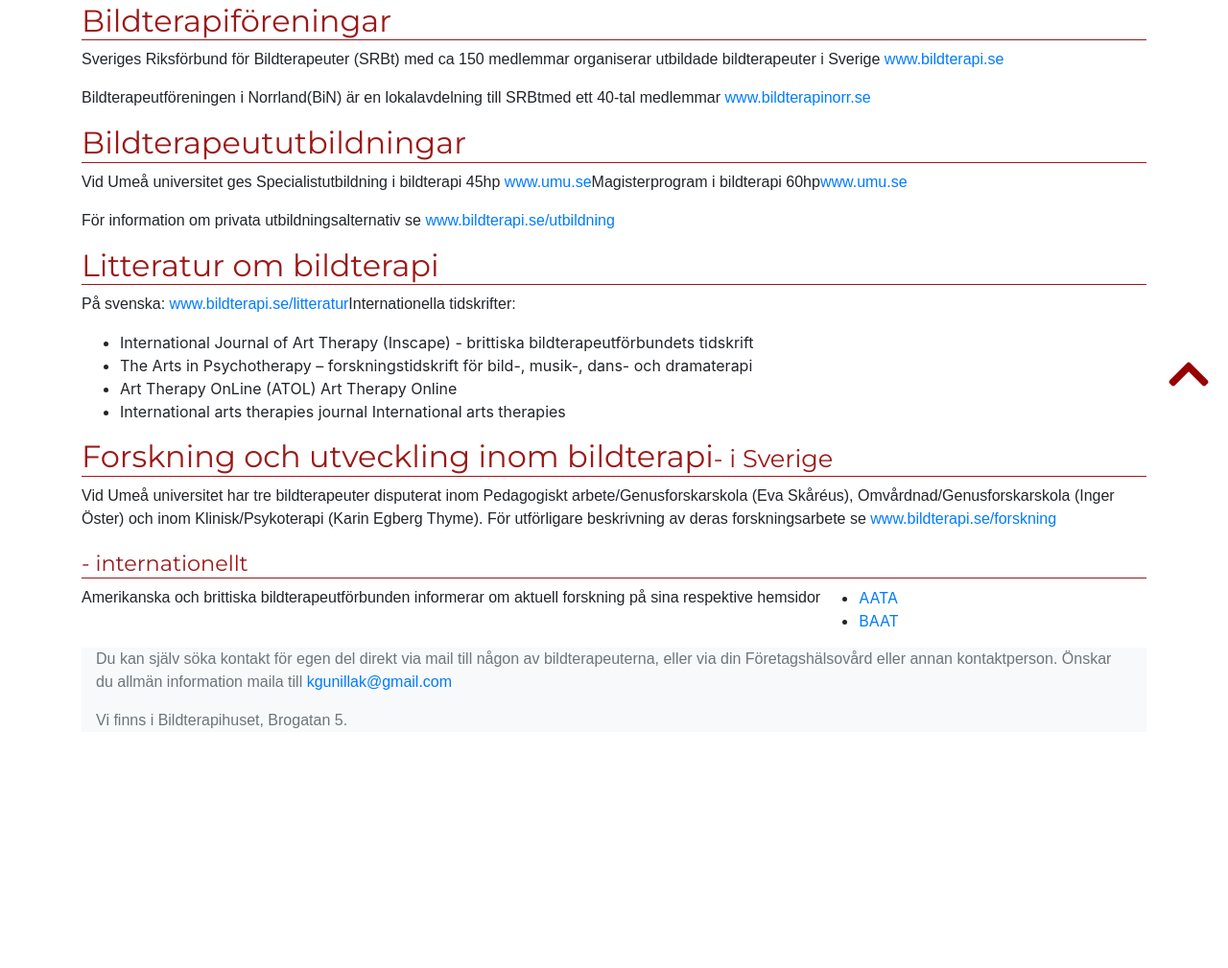
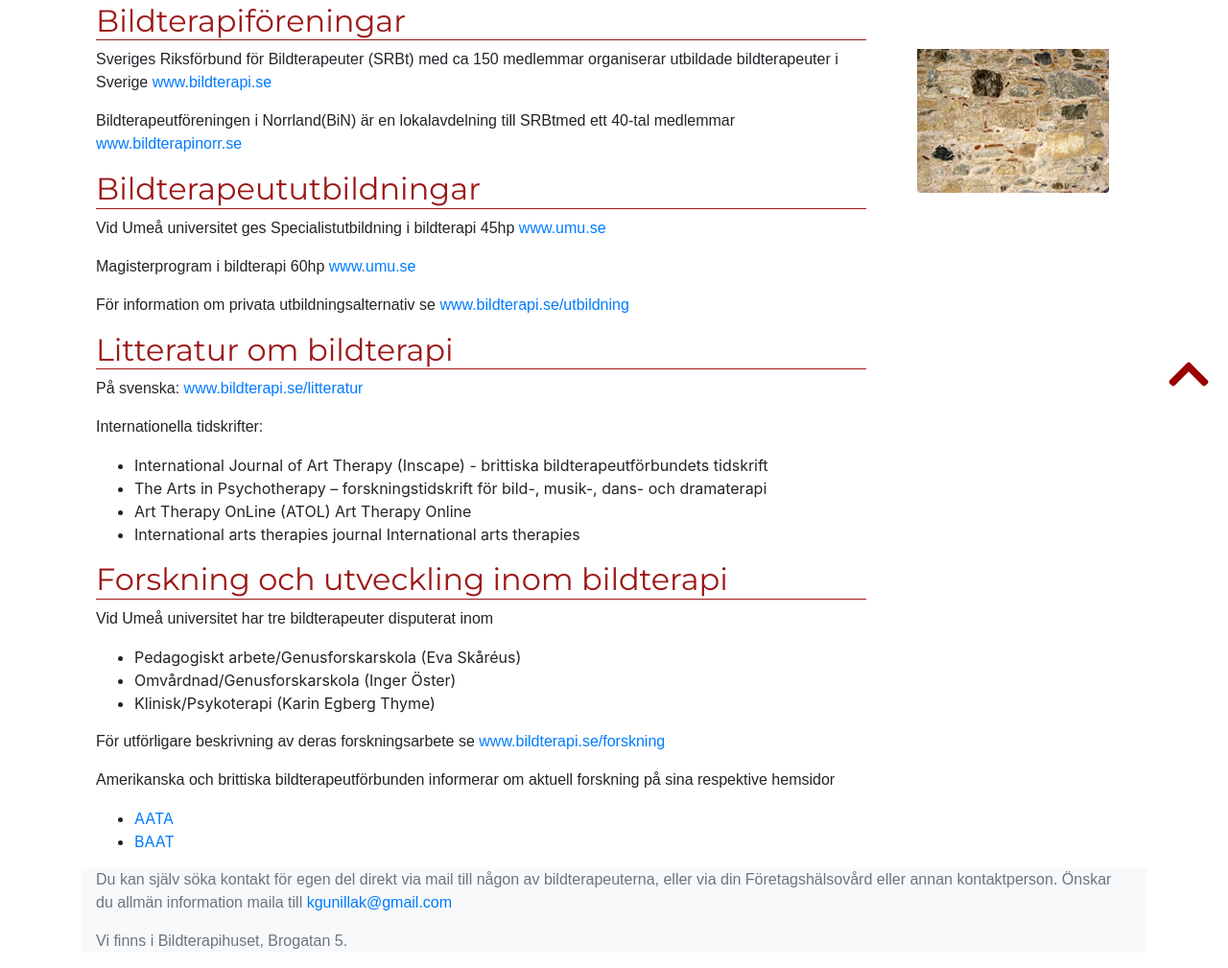
Before and after one commit to jensadev/bthpug, a plain HTML site: page resources.html in a window 1280 px wide. Shown: the part 366-1375 px from the top of the page at 96% size. Before the commit the page ends 1145 px from the top, so only its background shows below. Drawn offline with nearby package versions, Linux system fonts and the light colour scheme; a web font is replaced by a local one.

Commit message:
Bilder på vissa sidor.  Stiländring

```diff
--- a/resources.html
+++ b/resources.html
@@ -40,30 +40,38 @@
         </div>
         <div class="container-fluid">
           <div class="row">
+            <div class="col-md-9">
               <h2 class="rubrik-red">Bildterapiföreningar</h2>
-            <p>Sveriges Riksförbund för Bildterapeuter (SRBt) med ca 150 medlemmar organiserar utbildade bildterapeuter i Sverige <a href="http://www.bildterapi.se">www.bildterapi.se</a></p>
-            <p>Bildterapeutföreningen i Norrland(BiN) är en lokalavdelning till SRBtmed ett 40-tal medlemmar <a href="http://www.bildterapinorr.se">www.bildterapinorr.se</a></p>
+              <p>Sveriges Riksförbund för Bildterapeuter (SRBt) med ca 150 medlemmar organiserar utbildade bildterapeuter i Sverige <a href="http://www.bildterapi.se">www.bildterapi.se </a></p>
+              <p>Bildterapeutföreningen i Norrland(BiN) är en lokalavdelning till SRBtmed ett 40-tal medlemmar <a href="http://www.bildterapinorr.se">www.bildterapinorr.se </a></p>
               <h2 class="rubrik-red">Bildterapeututbildningar</h2>
-            <p>Vid Umeå universitet ges Specialistutbildning i bildterapi 45hp <a href="http://www.umu.se">www.umu.se</a></p>
-            <p>Magisterprogram i bildterapi 60hp<a href="http://www.umu.se">www.umu.se</a></p>
-            <p>För information om privata utbildningsalternativ se <a href="http://www.bildterapi.se/utbildning">www.bildterapi.se/utbildning</a></p>
+              <p class="d-block">Vid Umeå universitet ges Specialistutbildning i bildterapi 45hp <a href="http://www.umu.se">www.umu.se</a></p>
+              <p class="d-block">Magisterprogram i bildterapi 60hp <a href="http://www.umu.se">www.umu.se</a></p>
+              <p>För information om privata utbildningsalternativ se <a href="http://www.bildterapi.se/utbildning">www.bildterapi.se/utbildning </a></p>
               <h2 class="rubrik-red">Litteratur om bildterapi</h2>
-            <p>På svenska: <a href="http://www.bildterapi.se/litteratur">www.bildterapi.se/litteratur</a></p>
-            <p>Internationella tidskrifter:</p>
-            <ul>
+              <p>På svenska: <a href="http://www.bildterapi.se/litteratur">www.bildterapi.se/litteratur </a></p>
+              <p class="d-block">Internationella tidskrifter:</p>
+              <ul class="d-block">
                 <li>International Journal of Art Therapy (Inscape) - brittiska bildterapeutförbundets tidskrift</li>
                 <li>The Arts in Psychotherapy – forskningstidskrift för bild-, musik-, dans- och dramaterapi</li>
                 <li>Art Therapy OnLine (ATOL) Art Therapy Online</li>
                 <li>International arts therapies journal International arts therapies</li>
               </ul>
-            <h2 class="rubrik-red">Forskning och utveckling inom bildterapi<span class="small">- i Sverige</span></h2>
-            <p>Vid Umeå universitet har tre bildterapeuter disputerat inom Pedagogiskt arbete/Genusforskarskola (Eva Skåréus), Omvårdnad/Genusforskarskola (Inger Öster) och inom Klinisk/Psykoterapi (Karin Egberg Thyme). För utförligare beskrivning av deras forskningsarbete se <a href="http://www.bildterapi.se/forskning">www.bildterapi.se/forskning</a></p>
-            <h3 class="rubrik-red"><span class="small">- internationellt</span></h3>
-            <p>Amerikanska och brittiska bildterapeutförbunden informerar om aktuell forskning på sina respektive hemsidor</p>
-            <ul>
+              <h2 class="rubrik-red">Forskning och utveckling inom bildterapi</h2>
+              <p class="d-block">Vid Umeå universitet har tre bildterapeuter disputerat inom</p>
+              <ul class="d-block">
+                <li>Pedagogiskt arbete/Genusforskarskola (Eva Skåréus)</li>
+                <li>Omvårdnad/Genusforskarskola (Inger Öster) </li>
+                <li>Klinisk/Psykoterapi (Karin Egberg Thyme)</li>
+              </ul>
+              <p>För utförligare beskrivning av deras forskningsarbete se <a href="http://www.bildterapi.se/forskning">www.bildterapi.se/forskning </a></p>
+              <p class="d-block">Amerikanska och brittiska bildterapeutförbunden informerar om aktuell forskning på sina respektive hemsidor</p>
+              <ul class="d-block">
                 <li> <a href="http://www.arttherapy.org/">AATA</a></li>
                 <li><a href="http://www.baat.org/">BAAT</a></li>
               </ul>
+            </div>
+            <div class="col-md-3"><img class="rounded img-fluid pt-5 d-sm-none d-md-block mx-auto" src="images/stenar.jpg"></div>
           </div>
         </div>
       </main>
--- a/stylesheets/style.css
+++ b/stylesheets/style.css
@@ -7,7 +7,7 @@ p {
 h1, h2, h3, h4 {
   font-family: "Montserrat", sans-serif; }
 
-em {
+.jumbotron p {
   font-family: "Lora", serif; }
 
 .navbar-custom {
```
Also changed, not shown: about.html (+5 -0 lines), index.html (+6 -1 lines), offer.html (+5 -0 lines), images/apple.jpg (added), images/tradgard.jpg (added), 1 other file. Lines whose indentation alone changed are shown as unchanged.
